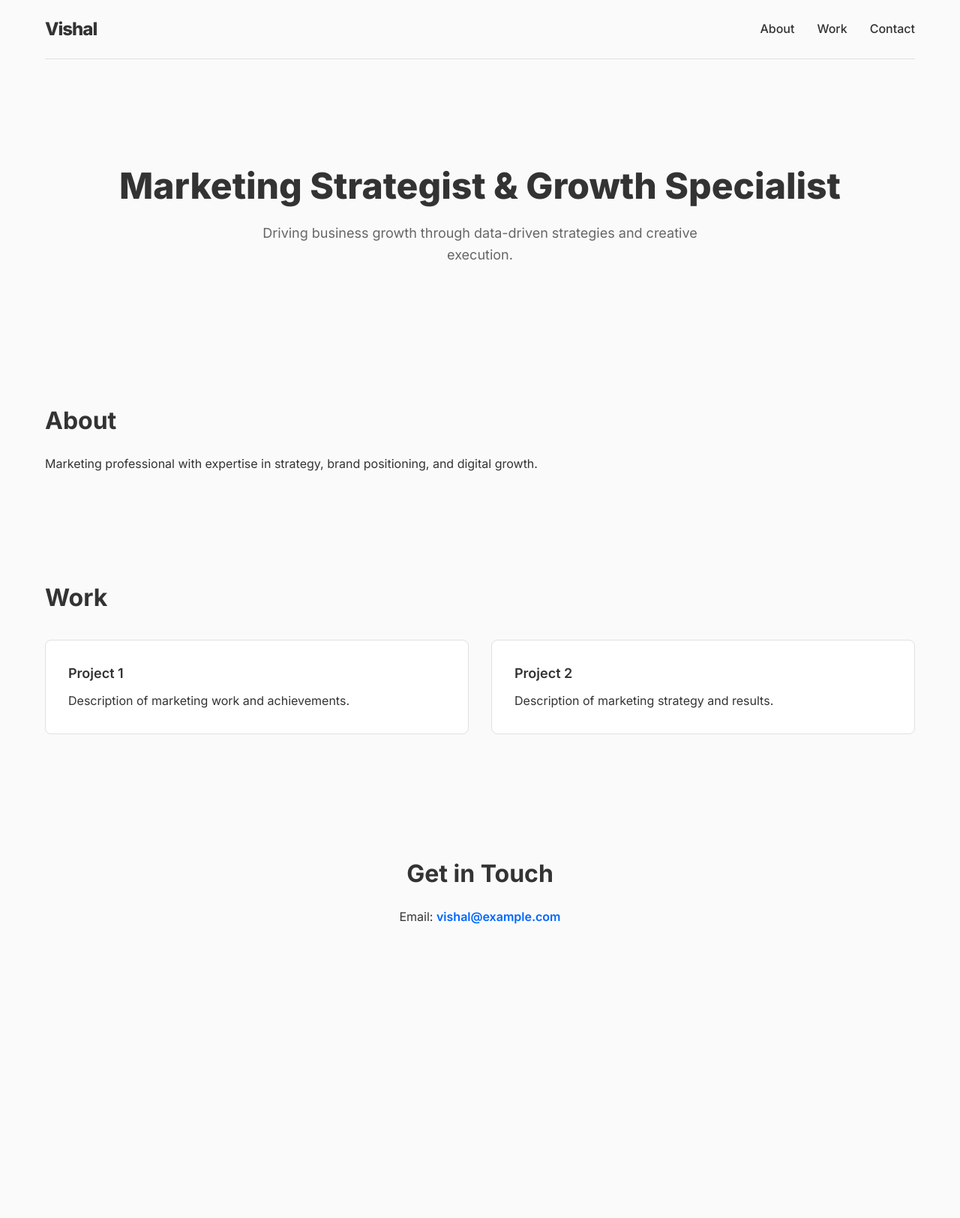
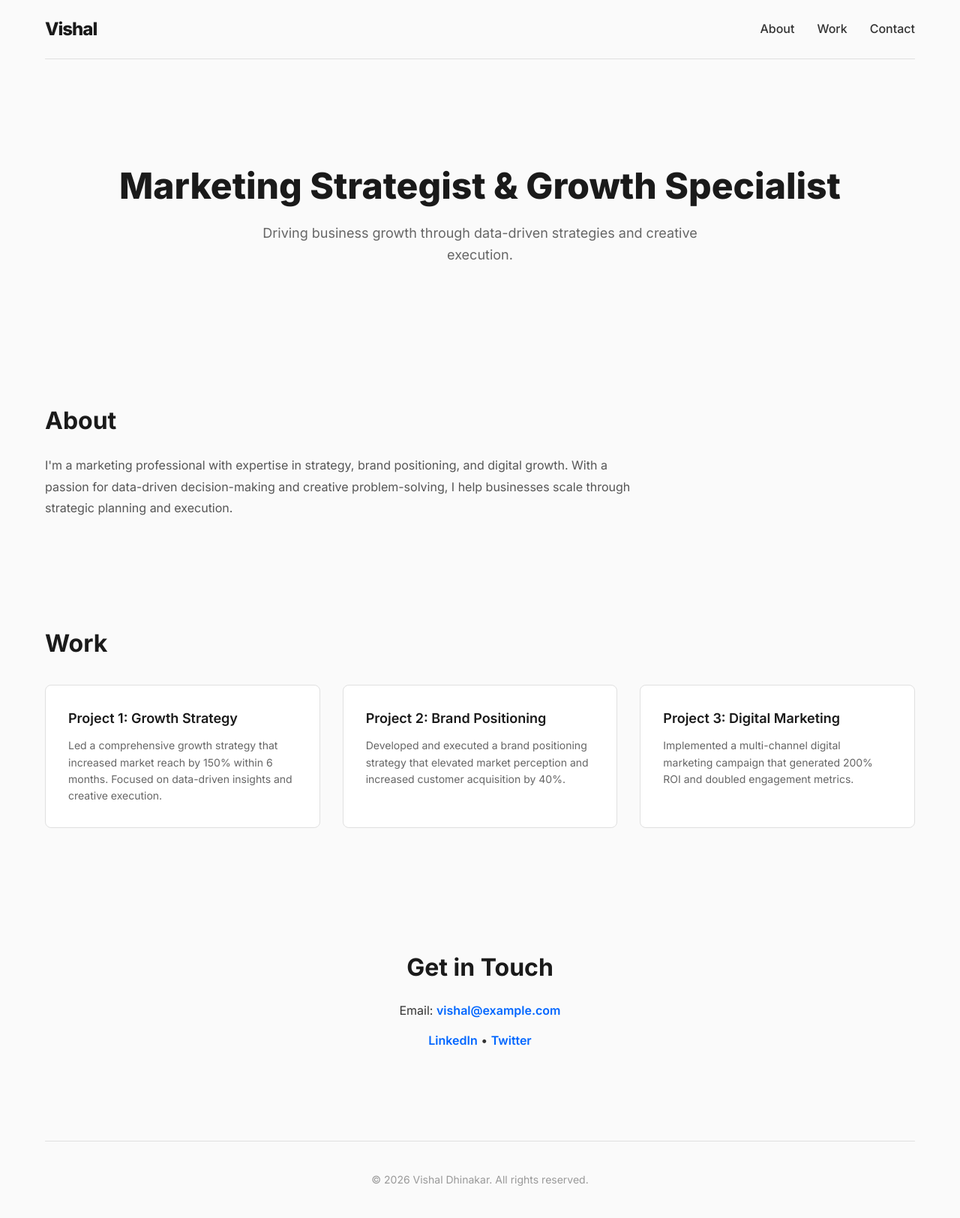
Before and after one commit to cxde2026/vishal, a website: page index.html in a window 1280 px wide. Shown: the whole page at 75% size. Before the commit the page ends 1356 px from the top, so only its background shows below. Drawn offline with Linux system fonts and the light colour scheme.

Commit message:
Consolidate portfolio with integrated styles and scripts

```diff
--- a/index.html
+++ b/index.html
@@ -3,12 +3,218 @@
 <head>
   <meta charset="UTF-8">
   <meta name="viewport" content="width=device-width, initial-scale=1.0">
+  <meta name="description" content="Vishal Dhinakar - Marketing Strategist & Growth Specialist">
+  <meta name="theme-color" content="#1a1a1a">
   <title>Vishal Dhinakar - Marketing Strategist</title>
   <link href="https://fonts.googleapis.com/css2?family=Inter:wght@400;500;600;700;800&display=swap" rel="stylesheet">
-  <link rel="stylesheet" href="styles.css">
+
+  <style>
+    :root {
+      --primary: #1a1a1a;
+      --secondary: #ffffff;
+      --accent: #0066ff;
+      --text: #333333;
+      --bg: #fafafa;
+    }
+
+    * {
+      margin: 0;
+      padding: 0;
+      box-sizing: border-box;
+    }
+
+    html {
+      scroll-behavior: smooth;
+    }
+
+    body {
+      font-family: 'Inter', -apple-system, BlinkMacSystemFont, 'Segoe UI', sans-serif;
+      background-color: var(--bg);
+      color: var(--text);
+      line-height: 1.6;
+    }
+
+    .container {
+      max-width: 1200px;
+      margin: 0 auto;
+      padding: 0 20px;
+    }
+
+    nav.nav {
+      display: flex;
+      justify-content: space-between;
+      align-items: center;
+      padding: 20px 0;
+      border-bottom: 1px solid #e0e0e0;
+      margin-bottom: 40px;
+      position: sticky;
+      top: 0;
+      background-color: var(--bg);
+      z-index: 100;
+    }
+
+    .logo {
+      font-size: 24px;
+      font-weight: 800;
+      letter-spacing: -1px;
+      color: var(--primary);
+    }
+
+    .nav-links {
+      display: flex;
+      list-style: none;
+      gap: 30px;
+    }
+
+    .nav-links a {
+      text-decoration: none;
+      color: var(--text);
+      font-weight: 500;
+      transition: color 0.3s ease;
+    }
+
+    .nav-links a:hover {
+      color: var(--accent);
+    }
+
+    section {
+      margin: 60px 0;
+      padding: 40px 0;
+      opacity: 0;
+      transform: translateY(20px);
+      transition: opacity 0.6s ease, transform 0.6s ease;
+    }
+
+    section.visible {
+      opacity: 1;
+      transform: translateY(0);
+    }
+
+    section h3 {
+      font-size: 32px;
+      margin-bottom: 20px;
+      font-weight: 700;
+      color: var(--primary);
+    }
+
+    .hero {
+      text-align: center;
+      padding: 80px 0;
+    }
+
+    .hero h2 {
+      font-size: 48px;
+      margin-bottom: 20px;
+      font-weight: 800;
+      line-height: 1.2;
+      color: var(--primary);
+    }
+
+    .hero p {
+      font-size: 18px;
+      color: #666;
+      max-width: 600px;
+      margin: 0 auto;
+    }
+
+    .about p {
+      font-size: 16px;
+      line-height: 1.8;
+      max-width: 800px;
+      color: #555;
+    }
+
+    .projects {
+      display: grid;
+      grid-template-columns: repeat(auto-fit, minmax(300px, 1fr));
+      gap: 30px;
+      margin-top: 30px;
+    }
+
+    .project-card {
+      padding: 30px;
+      border: 1px solid #e0e0e0;
+      border-radius: 8px;
+      background: white;
+      transition: all 0.3s ease;
+    }
+
+    .project-card:hover {
+      border-color: var(--accent);
+      box-shadow: 0 4px 12px rgba(0, 102, 255, 0.1);
+      transform: translateY(-4px);
+    }
+
+    .project-card h4 {
+      font-size: 18px;
+      margin-bottom: 10px;
+      font-weight: 600;
+      color: var(--primary);
+    }
+
+    .project-card p {
+      font-size: 14px;
+      color: #666;
+      line-height: 1.6;
+    }
+
+    .contact {
+      text-align: center;
+      padding: 60px 0;
+    }
+
+    .contact-info {
+      margin-top: 20px;
+    }
+
+    .contact a {
+      color: var(--accent);
+      text-decoration: none;
+      font-weight: 600;
+      transition: all 0.3s ease;
+    }
+
+    .contact a:hover {
+      text-decoration: underline;
+      opacity: 0.8;
+    }
+
+    footer {
+      text-align: center;
+      padding: 40px 0;
+      border-top: 1px solid #e0e0e0;
+      margin-top: 60px;
+      color: #999;
+      font-size: 14px;
+    }
+
+    @media (max-width: 768px) {
+      nav.nav {
+        flex-direction: column;
+        gap: 15px;
+      }
+
+      .nav-links {
+        gap: 15px;
+      }
+
+      .hero h2 {
+        font-size: 32px;
+      }
+
+      section h3 {
+        font-size: 24px;
+      }
+
+      .projects {
+        grid-template-columns: 1fr;
+      }
+    }
+  </style>
 </head>
 <body>
   <div class="container">
+    <!-- NAVIGATION -->
     <nav class="nav">
       <h1 class="logo">Vishal</h1>
       <ul class="nav-links">
@@ -18,36 +224,91 @@
       </ul>
     </nav>
 
+    <!-- HERO SECTION -->
     <section id="hero" class="hero">
       <h2>Marketing Strategist & Growth Specialist</h2>
       <p>Driving business growth through data-driven strategies and creative execution.</p>
     </section>
 
+    <!-- ABOUT SECTION -->
     <section id="about" class="about">
       <h3>About</h3>
-      <p>Marketing professional with expertise in strategy, brand positioning, and digital growth.</p>
+      <p>I'm a marketing professional with expertise in strategy, brand positioning, and digital growth. With a passion for data-driven decision-making and creative problem-solving, I help businesses scale through strategic planning and execution.</p>
     </section>
 
+    <!-- WORK SECTION -->
     <section id="work" class="work">
       <h3>Work</h3>
       <div class="projects">
         <div class="project-card">
-          <h4>Project 1</h4>
-          <p>Description of marketing work and achievements.</p>
+          <h4>Project 1: Growth Strategy</h4>
+          <p>Led a comprehensive growth strategy that increased market reach by 150% within 6 months. Focused on data-driven insights and creative execution.</p>
         </div>
         <div class="project-card">
-          <h4>Project 2</h4>
-          <p>Description of marketing strategy and results.</p>
+          <h4>Project 2: Brand Positioning</h4>
+          <p>Developed and executed a brand positioning strategy that elevated market perception and increased customer acquisition by 40%.</p>
+        </div>
+        <div class="project-card">
+          <h4>Project 3: Digital Marketing</h4>
+          <p>Implemented a multi-channel digital marketing campaign that generated 200% ROI and doubled engagement metrics.</p>
         </div>
       </div>
     </section>
 
+    <!-- CONTACT SECTION -->
     <section id="contact" class="contact">
       <h3>Get in Touch</h3>
-      <p>Email: <a href="mailto:vishal@example.com">vishal@example.com</a></p>
+      <div class="contact-info">
+        <p>Email: <a href="mailto:vishal@example.com">vishal@example.com</a></p>
+        <p style="margin-top: 15px;">
+          <a href="https://linkedin.com" target="_blank">LinkedIn</a> •
+          <a href="https://twitter.com" target="_blank">Twitter</a>
+        </p>
+      </div>
     </section>
+
+    <!-- FOOTER -->
+    <footer>
+      <p>&copy; 2026 Vishal Dhinakar. All rights reserved.</p>
+    </footer>
   </div>
 
-  <script src="script.js"></script>
+  <script>
+    // Intersection Observer for fade-in animations
+    const observerOptions = {
+      threshold: 0.1,
+      rootMargin: '0px 0px -50px 0px'
+    };
+
+    const observer = new IntersectionObserver((entries) => {
+      entries.forEach(entry => {
+        if (entry.isIntersecting) {
+          entry.target.classList.add('visible');
+        }
+      });
+    }, observerOptions);
+
+    // Observe all sections
+    document.querySelectorAll('section').forEach(section => {
+      observer.observe(section);
+    });
+
+    // Smooth scroll navigation (fallback for older browsers)
+    document.querySelectorAll('a[href^="#"]').forEach(anchor => {
+      anchor.addEventListener('click', function (e) {
+        e.preventDefault();
+        const target = document.querySelector(this.getAttribute('href'));
+        if (target) {
+          target.scrollIntoView({
+            behavior: 'smooth',
+            block: 'start'
+          });
+        }
+      });
+    });
+
+    // Log when portfolio is loaded
+    console.log('Portfolio loaded successfully!');
+  </script>
 </body>
 </html>
```
